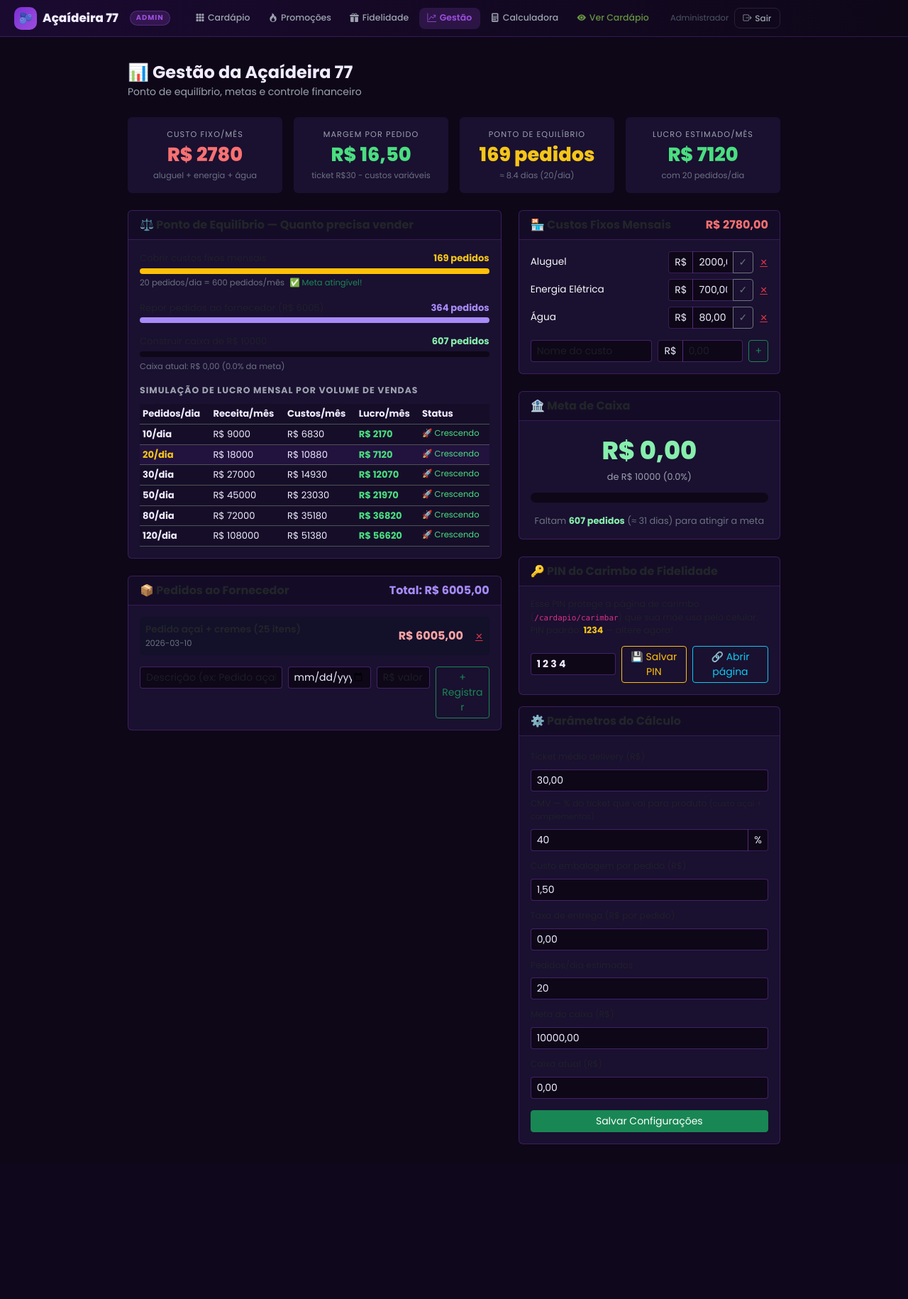
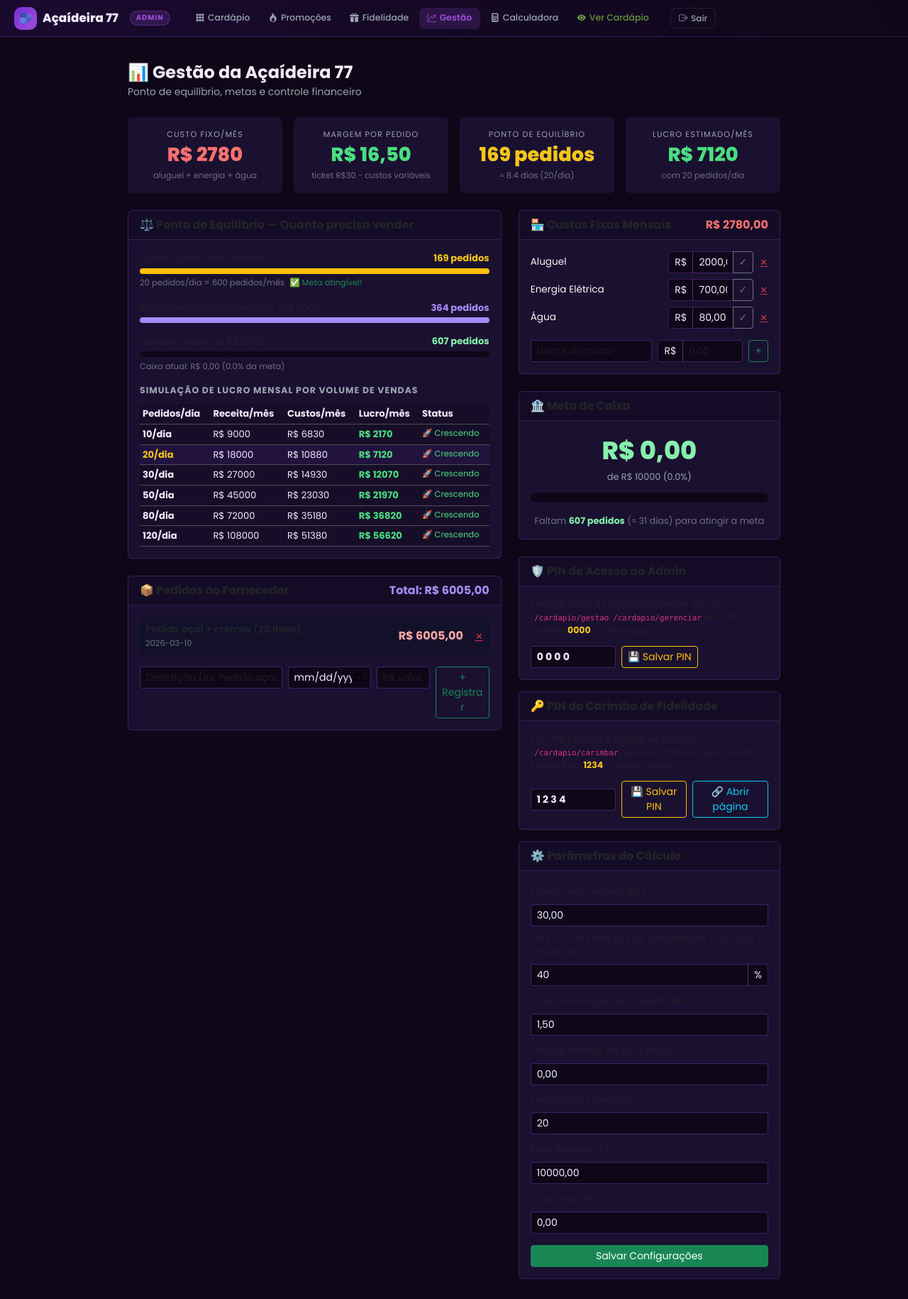
Before and after one commit to nascimentotech0-star/sistema-vendas, a Flask app: page /cardapio/gestao in a window 1280 px wide. Shown: the whole page at 71% size. Before the commit the page ends 1612 px from the top, so only its background shows below. Run offline with Flask 3, Linux system fonts and the light colour scheme; a user stored in the database is signed in; some libraries are stand-ins or nearby versions.

Commit message:
Desacopla admin da açaídeira do sistema de vendas principal
- Remove @login_required de todas as rotas do cardápio admin
- Adiciona autenticação própria por PIN de sessão (acai_admin_ok)
- Nova página /cardapio/admin/login com design da açaídeira
- Nova rota /cardapio/admin/sair para logout
- Campo para alterar PIN do admin em /cardapio/gestao
- Botão Sair no topbar aponta para logout da açaídeira

Co-Authored-By: Claude Sonnet 4.6 <noreply@anthropic.com>

```diff
--- a/routes/cardapio.py
+++ b/routes/cardapio.py
@@ -2,7 +2,19 @@ import json
 import os
 import uuid
 from flask import Blueprint, render_template, request, redirect, url_for, flash, current_app, session
-from flask_login import login_required, current_user
+try:
+    from flask_login import login_required, current_user
+except Exception:
+    pass
+
+
+def _acai_admin_ok():
+    return session.get('acai_admin_ok') is True
+
+
+def _acai_admin_gate():
+    """Redireciona para login da açaídeira se não autenticado."""
+    return redirect(url_for('cardapio.admin_login', next=request.url))
 from werkzeug.utils import secure_filename
 
 ALLOWED_IMG = {'jpg', 'jpeg', 'png', 'webp', 'gif'}
@@ -107,18 +119,55 @@ def _save_gestao(data):
         json.dump(data, f, ensure_ascii=False, indent=2)
 
 
+# ── Login / Logout admin da açaídeira ────────────────────────────────────────
+
+@cardapio_bp.route('/cardapio/admin/login', methods=['GET', 'POST'])
+def admin_login():
+    if _acai_admin_ok():
+        return redirect(request.args.get('next') or url_for('cardapio.gestao'))
+
+    g = _load_gestao()
+    pin_correto = str(g.get('acai_admin_pin', '0000'))
+
+    if request.method == 'POST':
+        if request.form.get('pin', '') == pin_correto:
+            session['acai_admin_ok'] = True
+            next_url = request.form.get('next') or url_for('cardapio.gestao')
+            return redirect(next_url)
+        flash('PIN incorreto.', 'danger')
+
+    return render_template('cardapio/admin_login.html',
+                           next=request.args.get('next', ''))
+
+
+@cardapio_bp.route('/cardapio/admin/sair')
+def admin_sair():
+    session.pop('acai_admin_ok', None)
+    return redirect(url_for('cardapio.index'))
+
+
 @cardapio_bp.route('/cardapio/gestao', methods=['GET', 'POST'])
-@login_required
 def gestao():
-    if not current_user.is_admin():
-        return redirect(url_for('cardapio.index'))
+    if not _acai_admin_ok():
+        return _acai_admin_gate()
 
     g = _load_gestao()
 
     if request.method == 'POST':
         action = request.form.get('action')
 
-        if action == 'update_pin_fidelidade':
+        if action == 'update_admin_pin':
+            novo_pin = request.form.get('acai_admin_pin', '').strip()
+            if novo_pin.isdigit() and 4 <= len(novo_pin) <= 8:
+                g['acai_admin_pin'] = novo_pin
+                _save_gestao(g)
+                session.pop('acai_admin_ok', None)  # força novo login com PIN novo
+                flash('PIN do admin atualizado! Faça login novamente.', 'success')
+                return redirect(url_for('cardapio.admin_login'))
+            else:
+                flash('PIN deve ter entre 4 e 8 dígitos numéricos.', 'danger')
+
+        elif action == 'update_pin_fidelidade':
             novo_pin = request.form.get('fidelidade_pin', '').strip()
             if novo_pin.isdigit() and 4 <= len(novo_pin) <= 8:
                 g['fidelidade_pin'] = novo_pin
@@ -347,10 +396,9 @@ def gestao():
 # ── Calculadora de precificação (admin) ──────────────────────────────────────
 
 @cardapio_bp.route('/cardapio/calculadora')
-@login_required
 def calculadora():
-    if not current_user.is_admin():
-        return redirect(url_for('cardapio.index'))
+    if not _acai_admin_ok():
+        return _acai_admin_gate()
     return render_template('cardapio/calculadora.html')
 
 
@@ -370,8 +418,10 @@ def api_status_loja():
 # ── Toggle loja (admin) ───────────────────────────────────────────────────────
 
 @cardapio_bp.route('/cardapio/toggle_loja', methods=['POST'])
-@login_required
 def toggle_loja():
+    if not _acai_admin_ok():
+        from flask import jsonify
+        return jsonify({'erro': 'não autorizado'}), 403
     from flask import jsonify
     g = _load_gestao()
     g['loja_aberta'] = not g.get('loja_aberta', False)
@@ -389,8 +439,9 @@ def toggle_loja():
 # ── Página de status (para a mãe) ────────────────────────────────────────────
 
 @cardapio_bp.route('/cardapio/status')
-@login_required
 def status_loja():
+    if not _acai_admin_ok():
+        return _acai_admin_gate()
     g = _load_gestao()
     return render_template('cardapio/status_loja.html', g=g)
 
@@ -485,10 +536,9 @@ def index():
 # ── Painel admin ─────────────────────────────────────────────────────────────
 
 @cardapio_bp.route('/cardapio/gerenciar', methods=['GET', 'POST'])
-@login_required
 def gerenciar():
-    if not current_user.is_admin():
-        return redirect(url_for('cardapio.index'))
+    if not _acai_admin_ok():
+        return _acai_admin_gate()
 
     data = _load()
 
@@ -735,10 +785,9 @@ def fidelidade():
 # ── Fidelidade — painel admin ─────────────────────────────────────────────────
 
 @cardapio_bp.route('/cardapio/fidelidade/admin', methods=['GET', 'POST'])
-@login_required
 def fidelidade_admin():
-    if not current_user.is_admin():
-        return redirect(url_for('cardapio.index'))
+    if not _acai_admin_ok():
+        return _acai_admin_gate()
 
     if request.method == 'POST':
         action     = request.form.get('action')
@@ -809,10 +858,9 @@ def promocoes():
 # ── Promoções — painel admin ──────────────────────────────────────────────────
 
 @cardapio_bp.route('/cardapio/promocoes/admin', methods=['GET', 'POST'])
-@login_required
 def promocoes_admin():
-    if not current_user.is_admin():
-        return redirect(url_for('cardapio.index'))
+    if not _acai_admin_ok():
+        return _acai_admin_gate()
 
     if request.method == 'POST':
         action = request.form.get('action')
--- a/static/acaideira_gestao.json
+++ b/static/acaideira_gestao.json
@@ -69,5 +69,6 @@
       "valor": 6005.0
     }
   ],
-  "fidelidade_pin": "1234"
+  "fidelidade_pin": "1234",
+  "acai_admin_pin": "0000"
 }
--- a/templates/cardapio/base_acai.html
+++ b/templates/cardapio/base_acai.html
@@ -221,12 +221,9 @@
     </a>
 
     <div class="ms-acai-auto d-flex align-items-center gap-2 ms-md-3 mt-2 mt-md-0">
-      {% if current_user.is_authenticated %}
-      <span style="font-size:.72rem;color:#4b5563">{{ current_user.name }}</span>
-      <a href="{{ url_for('auth.logout') }}" class="btn-logout">
+      <a href="{{ url_for('cardapio.admin_sair') }}" class="btn-logout">
         <i class="bi bi-box-arrow-right"></i> Sair
       </a>
-      {% endif %}
     </div>
   </nav>
 </header>
--- a/templates/cardapio/gestao.html
+++ b/templates/cardapio/gestao.html
@@ -322,6 +322,26 @@
         </div>
       </div>
 
+      <!-- ═══ PIN DO ADMIN ═══ -->
+      <div class="card border-secondary mb-3" style="background:#1a1a2e">
+        <div class="card-header border-secondary"><strong>🛡️ PIN de Acesso ao Admin</strong></div>
+        <div class="card-body">
+          <p class="text-muted" style="font-size:.78rem;margin-bottom:.75rem">
+            Protege todas as páginas do painel admin (<code>/cardapio/gestao</code>, <code>/cardapio/gerenciar</code> etc.)
+            PIN padrão: <strong style="color:#f5c518">0000</strong> — altere agora!
+          </p>
+          <form method="POST" class="d-flex gap-2 align-items-center">
+            <input type="hidden" name="csrf_token" value="{{ csrf_token() }}">
+            <input type="hidden" name="action" value="update_admin_pin">
+            <input type="text" name="acai_admin_pin" inputmode="numeric" maxlength="8"
+                   placeholder="Ex: 8844" value="{{ g.get('acai_admin_pin', '0000') }}"
+                   class="form-control form-control-sm bg-dark text-light border-secondary"
+                   style="max-width:120px;letter-spacing:.2rem;font-weight:700">
+            <button type="submit" class="btn btn-sm btn-outline-warning">💾 Salvar PIN</button>
+          </form>
+        </div>
+      </div>
+
       <!-- ═══ PIN DO CARIMBO ═══ -->
       <div class="card border-secondary mb-3" style="background:#1a1a2e">
         <div class="card-header border-secondary"><strong>🔑 PIN do Carimbo de Fidelidade</strong></div>
```
Also changed, not shown: templates/cardapio/admin_login.html (added, +88 -0 lines).
